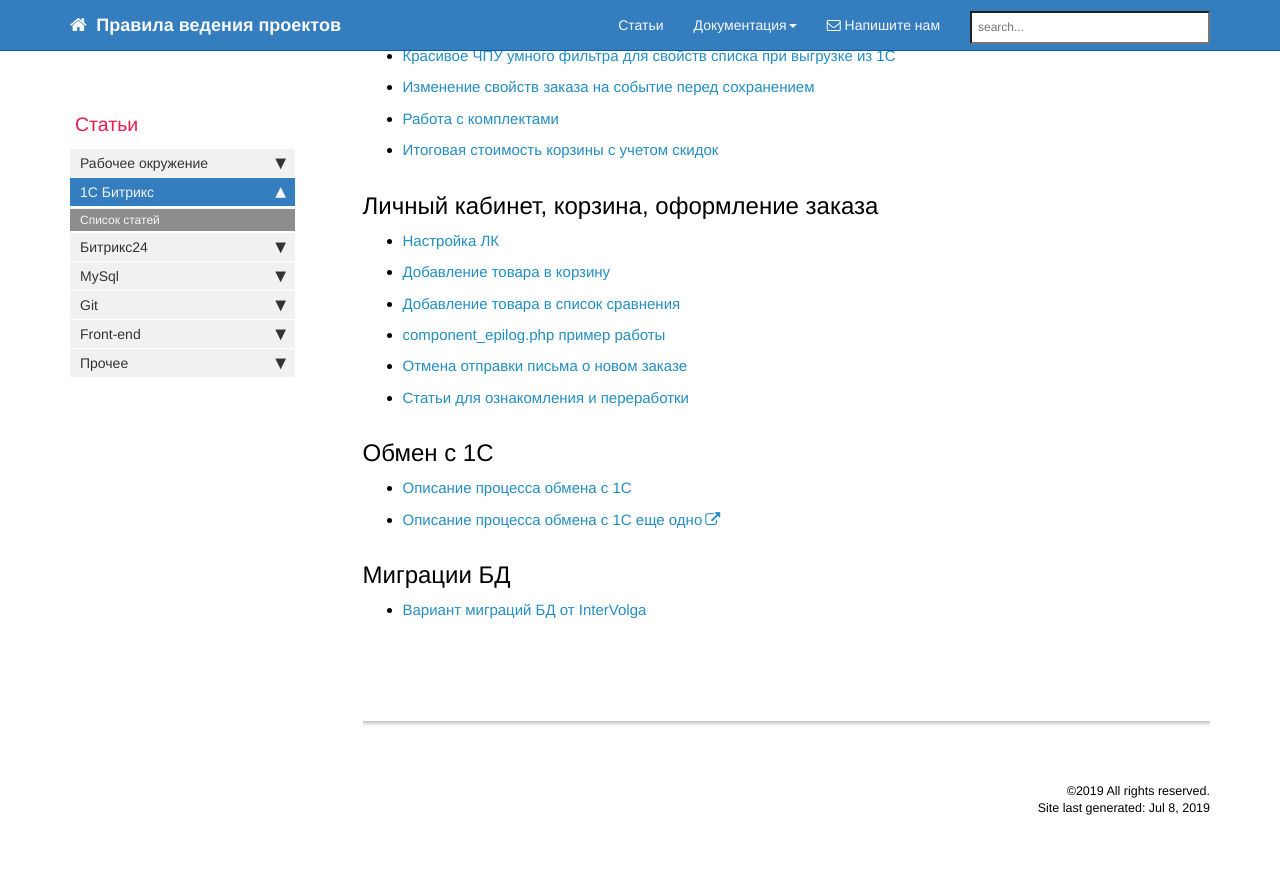
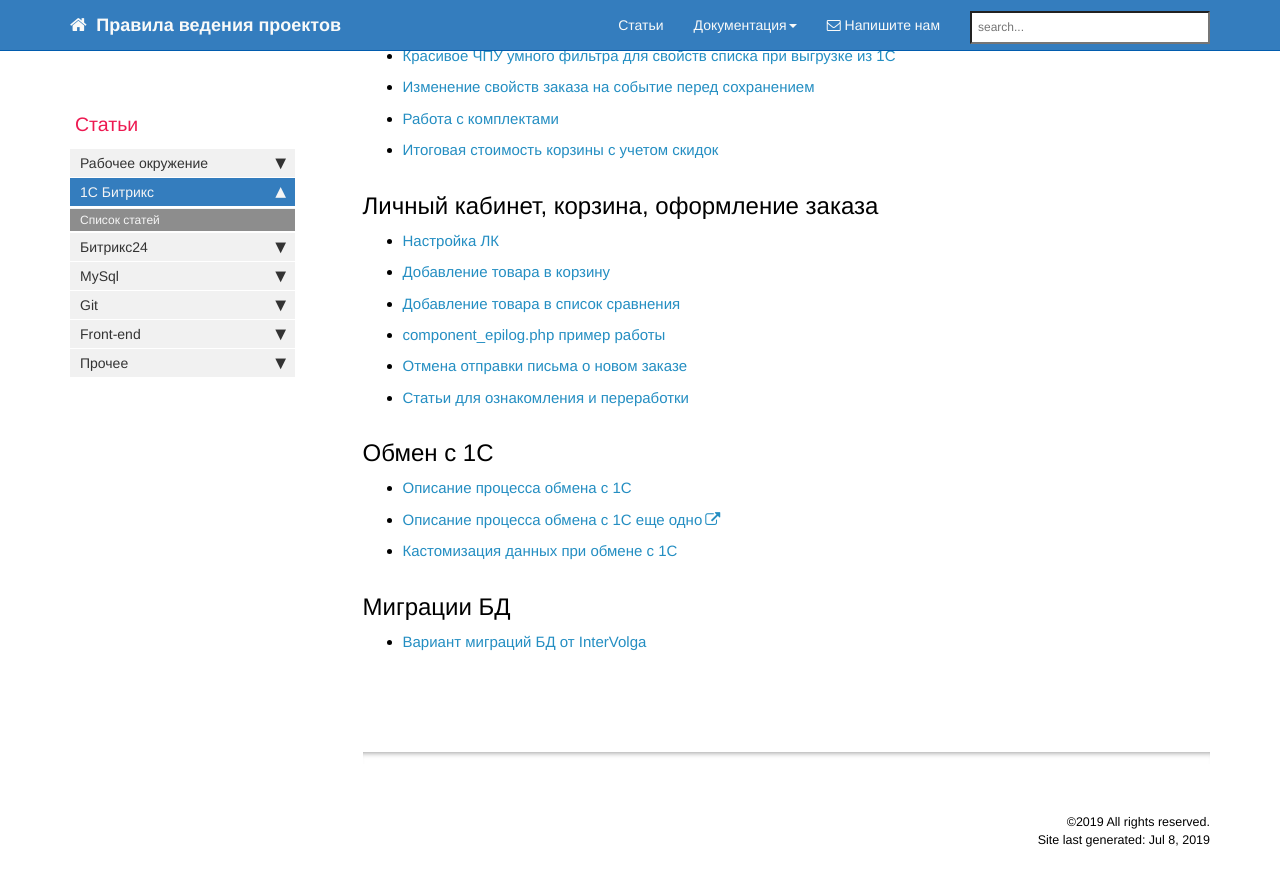
Before and after one commit to gdecider/gdecider.github.io, a Jekyll site: the page built from pages/articles/articles-g-cms-bitrix.md, in a window 1280 px wide and 900 px high, scrolled down 1462 px. Shown: the top 886 px of the window. Built offline with Jekyll 4.4.1, drawn with Linux system fonts in a browser that asks for light colours; nearby versions of some CDN libraries; comment, search, counter and statistics services are not loaded.

Commit message:
Update articles-g-cms-bitrix.md

```diff
--- a/pages/articles/articles-g-cms-bitrix.md
+++ b/pages/articles/articles-g-cms-bitrix.md
@@ -66,6 +66,7 @@ toc: false
 
 * [Описание процесса обмена с 1С](/articles_bx-1c-exch-base.html)
 * [Описание процесса обмена с 1С еще одно](http://dermanov.ru/exp/bitrix-integration-with-1c-brief-introduction/)
+* [Кастомизация данных при обмене с 1С](/articles-bx-1c-exch-customisation.html)
 
 ## Миграции БД
 
```
